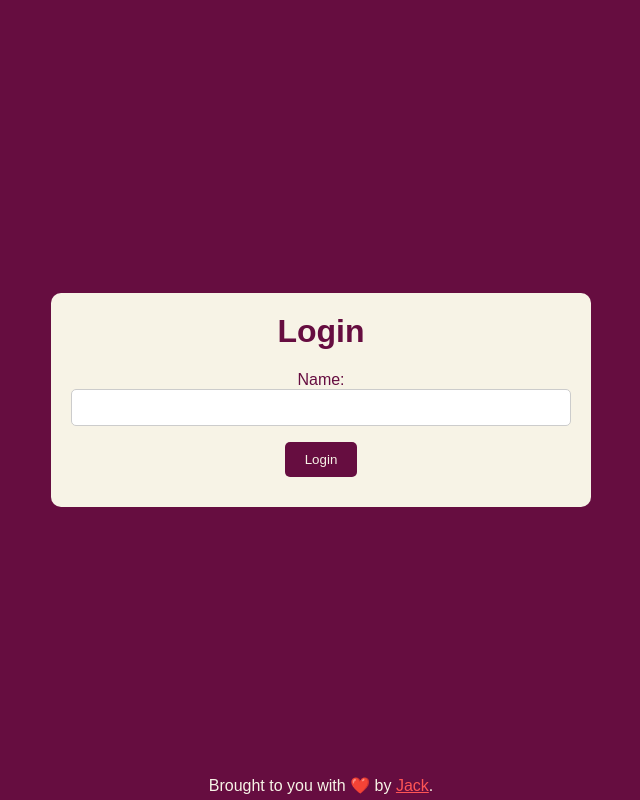
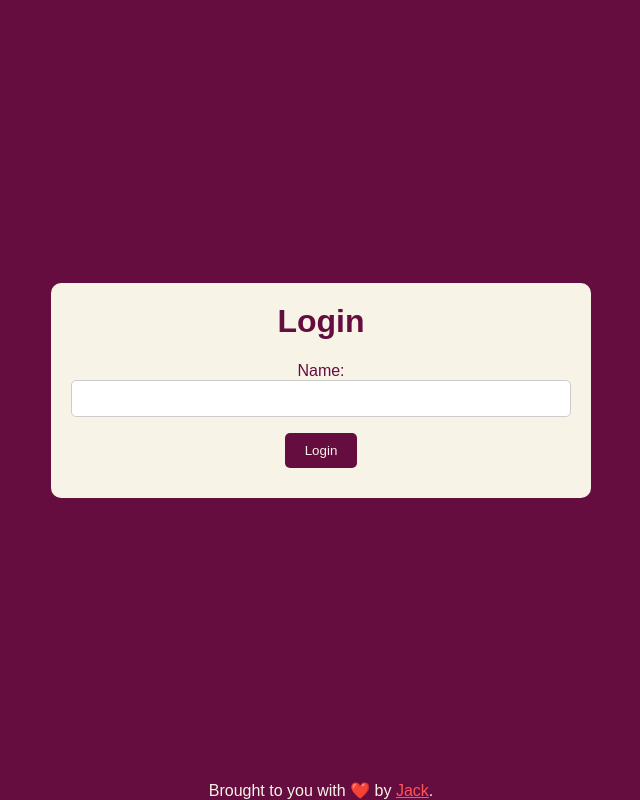
Before and after one commit to jacopotarantino/team-name-voting, a Flask app: page / in a window 1280 px wide. Shown: the whole page, without its empty margins (319-959 px from the left). Run offline with Flask 3, Linux system fonts and the light colour scheme.

Commit message:
Style tweaks

```diff
--- a/static/styles.css
+++ b/static/styles.css
@@ -3,11 +3,11 @@
     font-family: Arial, sans-serif;
     color: #f7f3e6;
     display: flex;
-    justify-content: center;
     align-items: center;
     height: 100vh;
     margin: 0;
     padding: 0;
+    flex-direction: column;
 }
 
 .container {
@@ -32,7 +32,7 @@
 }
 
 th, td {
-    padding: 10px;
+    padding: 2px 10px;
     border: none;
     text-align: center;
 }
@@ -71,7 +71,6 @@
 }
 
 .footer {
-    position: absolute;
     margin: 0;
     bottom: 5px;
 }
```
